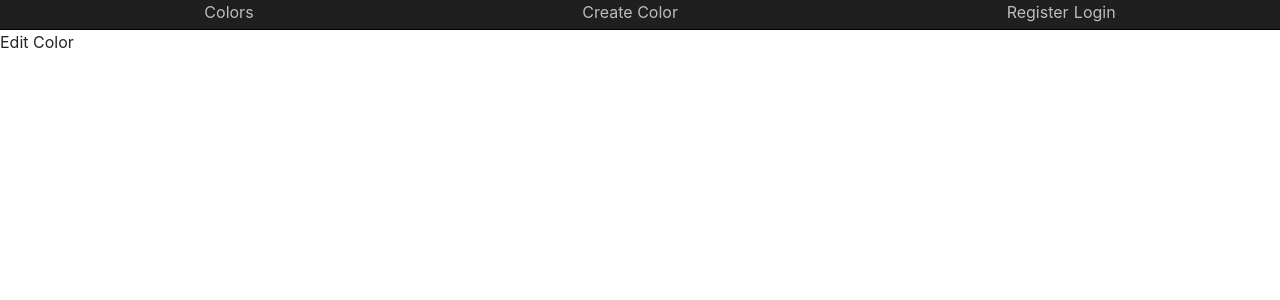
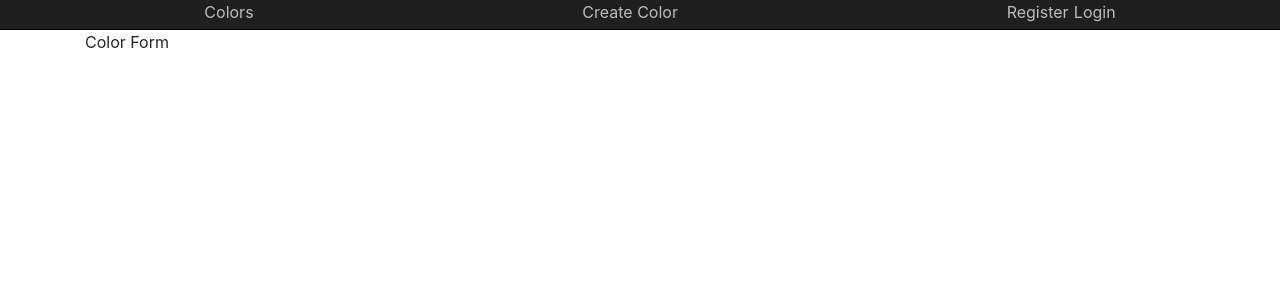
Before and after one commit to dvontrec/Color-Creator, a React app in the folder client/: page /edit/color/1 in a window 1280 px wide. Shown: the top 300 px of the page. Built offline with nearby package versions, Linux system fonts and the light colour scheme.

Commit message:
Add Color edit form skeleton

```diff
--- a/client/src/components/Colors/ColorEdit.js
+++ b/client/src/components/Colors/ColorEdit.js
@@ -1,8 +1,14 @@
 import React, { Component } from 'react';
+
+import ColorForm from './ColorForm';
 
 class ColorEdit extends Component {
   render() {
-    return <div>Edit Color</div>;
+    return (
+      <div>
+        <ColorForm />
+      </div>
+    );
   }
 }
 
--- a/client/src/components/Colors/ColorForm.js
+++ b/client/src/components/Colors/ColorForm.js
@@ -0,0 +1,12 @@
+import React, { Component } from 'react';
+import { Field, reduxForm } from 'redux-form';
+
+class ColorForm extends Component {
+  render() {
+    return <div className="container">Color Form</div>;
+  }
+}
+
+export default reduxForm({
+  form: 'colorForm'
+})(ColorForm);
--- a/client/src/components/Colors/ShowColor.js
+++ b/client/src/components/Colors/ShowColor.js
@@ -17,8 +17,6 @@ class Color extends Component {
   }
 
   renderColor = () => {
-    console.log(this.state.color);
-    console.log(this.props.auth);
     if (this.state.color) {
       const color = this.state.color;
       const colorCode = `rgba(${color.r},${color.g},${color.b},${color.a})`;
```
